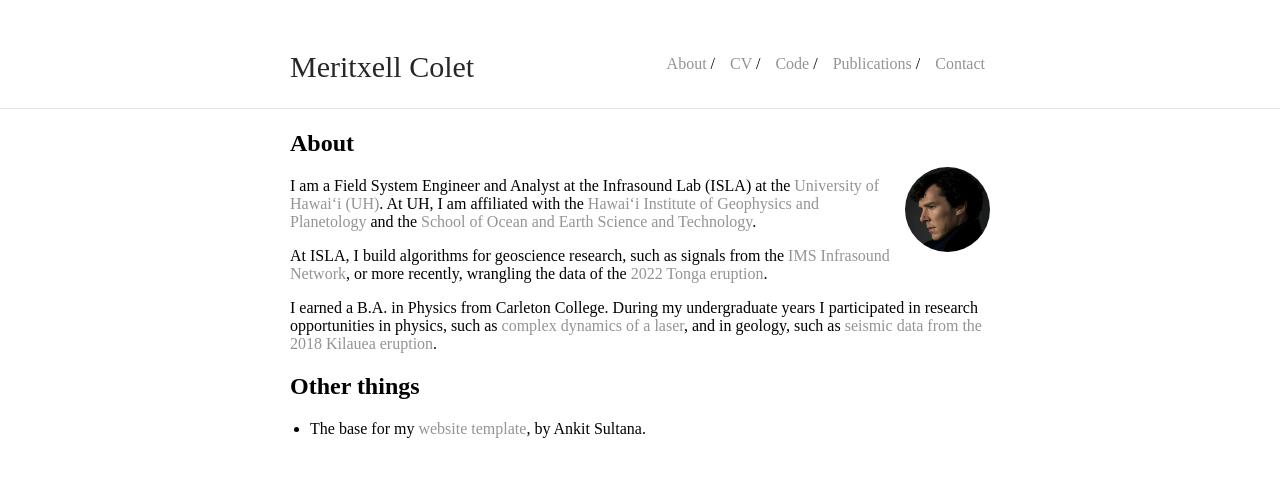
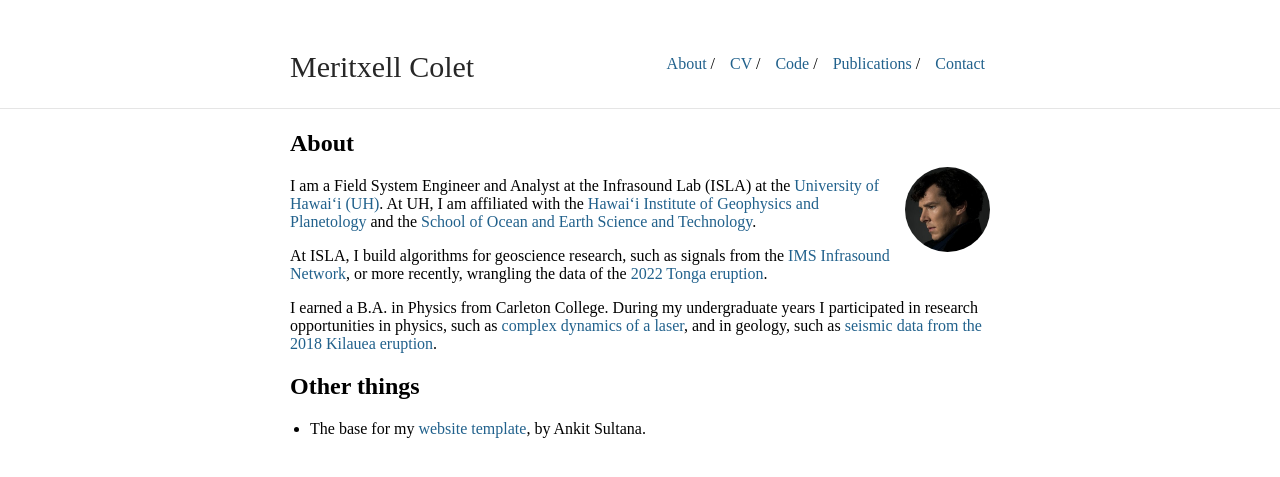
Before and after one commit to MeritxellC/MeritxellC.github.io, a Jekyll site: the page built from index.md, in a window 1280 px wide. Shown: the top 477 px of the page. Built offline with Jekyll 4.4.1, drawn with Linux system fonts in a browser that asks for light colours; our own code applies the rules of GitHub Pages for plain Markdown files.

Commit message:
more copy jekyll theme

```diff
--- a/_sass/vars.scss
+++ b/_sass/vars.scss
@@ -2,7 +2,7 @@
  * Customization Variables
  */
 
-$accent: #929591;
+$accent: #21618C;
 $image-size: 85px;
 
 /*
```
